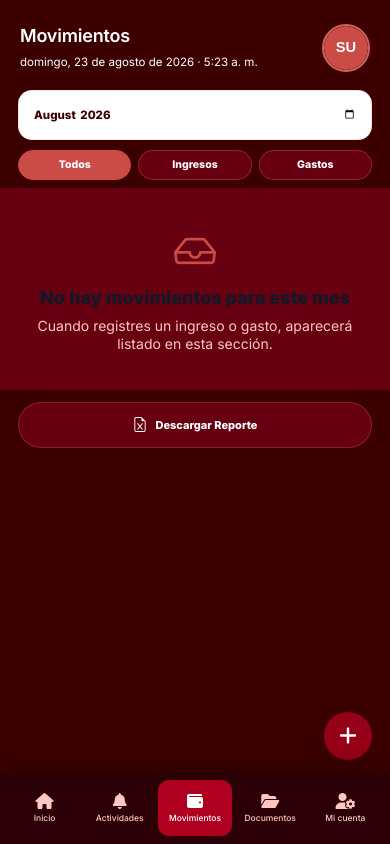
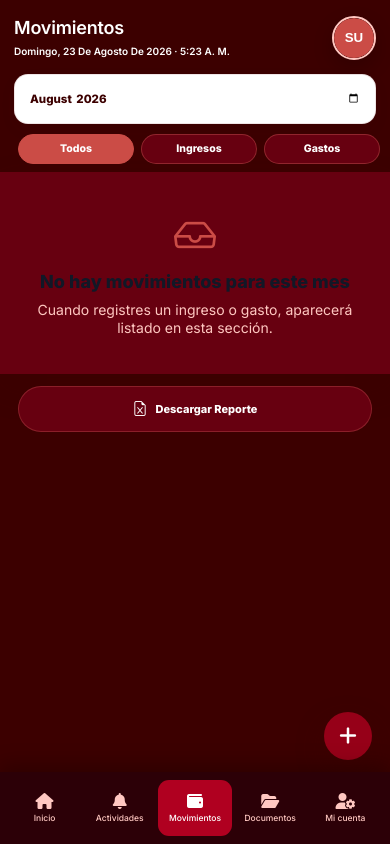
Before and after one commit to Dany250987/mychatbot, a website: page public/gastos.html in a window 390 px wide. Drawn offline with nearby package versions, Linux system fonts and the light colour scheme; some packages are replaced by stand-ins of ours; no server answers; sample sign-in values are in the browser's storage; a script that the page names is missing.

Commit message:
Corrige areas seguras en vistas moviles

```diff
--- a/public/src/css/dashboard-activities-mobile.css
+++ b/public/src/css/dashboard-activities-mobile.css
@@ -642,7 +642,7 @@ html.danybot-mobile-app.danybot-activities-view
   position: fixed !important;
   z-index: 900 !important;
   right: 18px !important;
-  bottom: 84px !important;
+  bottom: calc(84px + env(safe-area-inset-bottom, 0px)) !important;
   width: 48px !important;
   height: 48px !important;
   display: grid !important;
--- a/public/src/css/dashboard-mobile-home.css
+++ b/public/src/css/dashboard-mobile-home.css
@@ -66,7 +66,7 @@
     min-width: 0 !important;
     min-height: 100vh !important;
     margin: 0 !important;
-    padding: 10px 12px 10px !important;
+    padding: calc(10px + env(safe-area-inset-top, 0px)) 12px 10px !important;
     overflow-x: hidden;
     background:
       linear-gradient(
@@ -616,7 +616,7 @@
     min-width: 0 !important;
     min-height: 100vh !important;
     margin: 0 !important;
-    padding: 10px 12px 10px !important;
+    padding: calc(10px + env(safe-area-inset-top, 0px)) 12px 10px !important;
     overflow-x: hidden;
     background:
       linear-gradient(
--- a/public/src/css/gastos-mobile.css
+++ b/public/src/css/gastos-mobile.css
@@ -253,7 +253,7 @@
   }
 
   .danybot-mobile-app .expenses-container {
-    padding-bottom: 96px !important;
+    padding-bottom: calc(96px + env(safe-area-inset-bottom, 0px)) !important;
   }
 
 .movement-options-modal {
@@ -1014,7 +1014,7 @@ html.danybot-mobile-app .expenses-header,
     width: 100%;
     max-width: none;
     min-height: 100vh;
-    padding-top: 0;
+    padding-top: calc(16px + env(safe-area-inset-top, 0px)) !important;
   }
 
 /* ========================================
@@ -1062,11 +1062,11 @@ html.danybot-mobile-app .mobile-add-expense-button i {
 html.danybot-mobile-app
 .expenses-container
 > .expenses-toolbar:not(.expenses-export-toolbar) {
-  width: calc(100% - 36px) !important;
+  width: calc(100% - 28px) !important;
   min-height: 46px !important;
   display: flex;
   align-items: center;
-  margin: 0 18px 10px !important;
+  margin: 0 14px 10px !important;
   padding: 0 !important;
   border: 1px solid rgba(103, 0, 16, 0.10) !important;
   border-radius: 14px !important;
@@ -1140,11 +1140,11 @@ html.danybot-mobile-app .expenses-list > .section-title-row{
    * Todos | Ingresos | Gastos
    */
  html.danybot-mobile-app .mobile-movement-filters {
-  width: calc(100% - 36px);
+  width: calc(100% - 28px);
   display: grid;
   grid-template-columns: repeat(3, minmax(0, 1fr));
   gap: 7px;
-  margin: 0 18px 14px;
+  margin: 0 14px 14px;
 }
 
 html.danybot-mobile-app .mobile-movement-filter {
@@ -1522,7 +1522,7 @@ html.danybot-mobile-app .mobile-movement-filter.is-active {
     margin: 0 !important;
     padding-left: 0 !important;
     padding-right: 0 !important;
-    padding-bottom: 96px !important;
+    padding-bottom: calc(96px + env(safe-area-inset-bottom, 0px)) !important;
     background: #3c0000 !important;
   }
 
@@ -1736,7 +1736,7 @@ html.danybot-mobile-app
 html.danybot-mobile-app
 .mobile-main-header {
   display: grid !important;
-  grid-template-columns: 1fr auto !important;
+  grid-template-columns: minmax(0, 1fr) 44px !important;
   grid-template-areas:
     "usuario avatar"
     "fecha avatar" !important;
@@ -1744,9 +1744,9 @@ html.danybot-mobile-app
   column-gap: 12px !important;
   row-gap: 3px !important;
 
-  width: calc(100% - 36px) !important;
-  margin: 0 18px 14px !important;
-  padding: 6px 2px 4px !important;
+  width: calc(100% - 28px) !important;
+  margin: 0 14px 14px !important;
+  padding: 0 !important;
 
   border: 0 !important;
   border-radius: 0 !important;
@@ -1781,13 +1781,14 @@ html.danybot-mobile-app
   align-self: center;
   flex: none !important;
 
-  width: 48px !important;
-  height: 48px !important;
+  width: 44px !important;
+  height: 44px !important;
   margin: 0 !important;
 
-  border: 2px solid rgba(255, 132, 120, 0.75);
+  border: 2px solid #ffc7c1;
   border-radius: 50%;
   object-fit: cover;
+  box-shadow: 0 8px 20px rgba(0, 0, 0, 0.18);
 }
 
 html.danybot-mobile-app
@@ -1804,9 +1805,11 @@ html.danybot-mobile-app
   box-shadow: none !important;
 
   color: #ffffff !important;
-  font-size: 11.5px !important;
+  font-size: 10px !important;
   line-height: 1.3 !important;
+  font-weight: 600 !important;
   text-align: left !important;
+  text-transform: capitalize;
 }
 
 /* Botón flotante idéntico al de Actividades */
```
